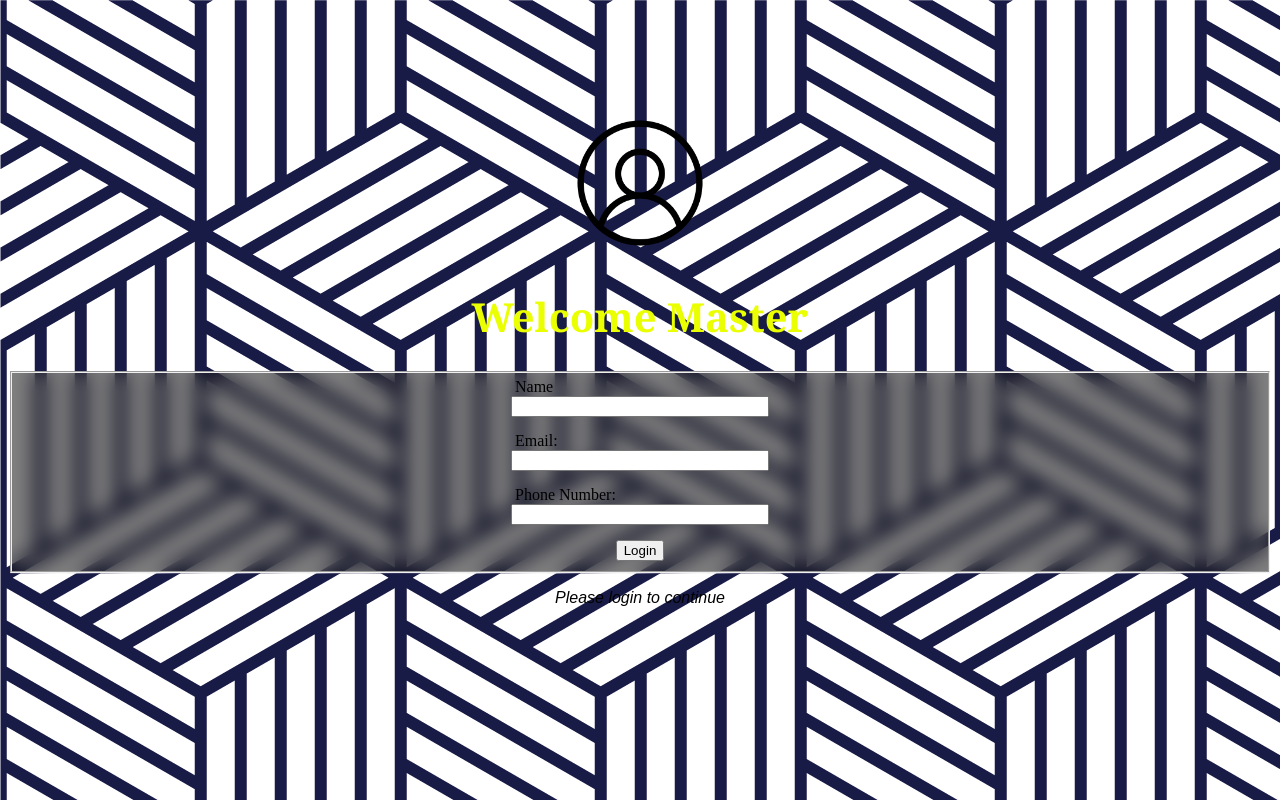
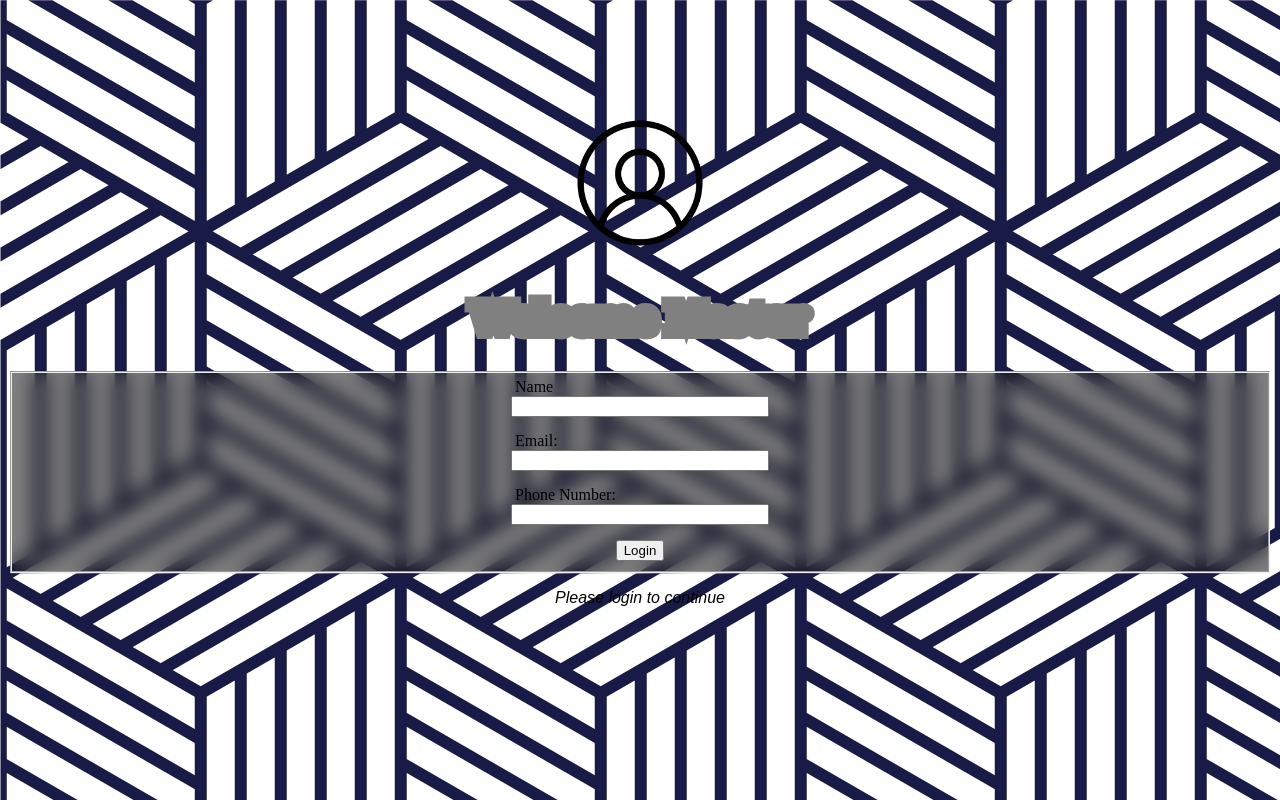
Before and after one commit to Moon-Arkes/First-Website, a plain HTML site: page index.html in a window 1280 px wide. Drawn offline with Linux system fonts and the light colour scheme.

Commit message:
change title color

```diff
--- a/style.css
+++ b/style.css
@@ -13,7 +13,8 @@ img {
 
 h1 {
     font-family: Georgia, 'Times New Roman', Times, serif;
-    color: rgb(234, 255, 0);
+    -webkit-text-stroke: 14px gray;
+    color: rgb(2, 2, 2);
     text-align: center;
     font-size: 40px;
 }
```
